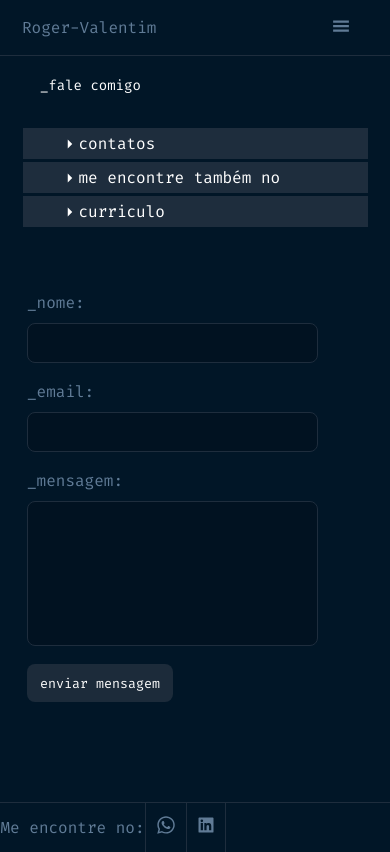
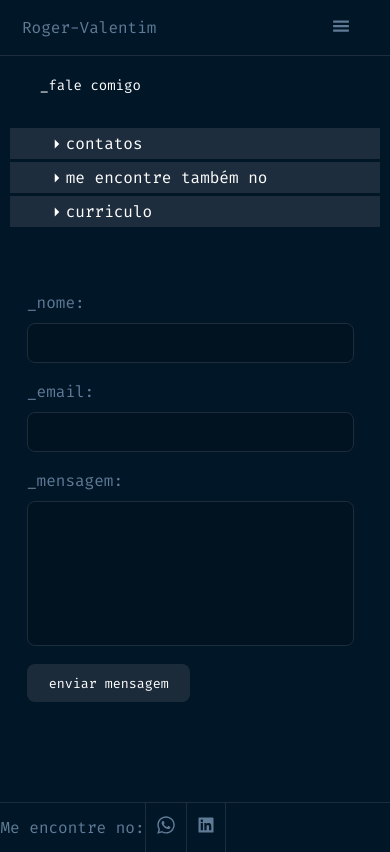
Before and after one commit to rogervalentim/portfolio, a React (Vite) app: page /#/contato in a window 390 px wide. Built offline with nearby package versions, Linux system fonts and the light colour scheme.

Commit message:
fix: corrigindo as larguras dos componentes no mobile

```diff
--- a/src/components/Navbar.css
+++ b/src/components/Navbar.css
@@ -112,6 +112,7 @@ nav li:first-child {
 .close-container {
   display: flex;
   justify-content: space-between;
+  width: 100%;
   padding: 20px;
   border-bottom: 1px solid #1E2D3D;
 }
--- a/src/views/About.css
+++ b/src/views/About.css
@@ -220,7 +220,7 @@
   display: flex;
   align-items: center;
   color: #fff;
-  width: 345px;
+  width: 95%;
   padding-left: 38px;
   margin-top: 3px;
 }
@@ -253,7 +253,7 @@
   color: #607B96;
   font-size: 16px;
   padding-top: 17px;
-  width: 310px;
+  width: 90%;
   padding-left: 40px;
 }
 
--- a/src/views/Contact.css
+++ b/src/views/Contact.css
@@ -256,13 +256,12 @@ margin-left: 10px;
 }
 
 .form-mobile label {
-
   color: #607B96;
   margin-top: 18px;
 }
 
 .form-mobile input {
-  width: 291px;
+  width: 90%;
   height: 40px;
   display: flex;
   justify-content: center;
@@ -274,7 +273,7 @@ margin-left: 10px;
 }
 
 .form-mobile textarea {
-  width: 291px;
+  width: 90%;
   height: 145px;
   resize: none;
   border-radius: 8px;
@@ -286,7 +285,7 @@ margin-left: 10px;
 .form-mobile button {
   background-color: #1C2B3A;
   color: #fff;
-  width: 146px;
+  width: 45%;
   height: 38px;
   margin-top: 18px;
   border: none;
```
